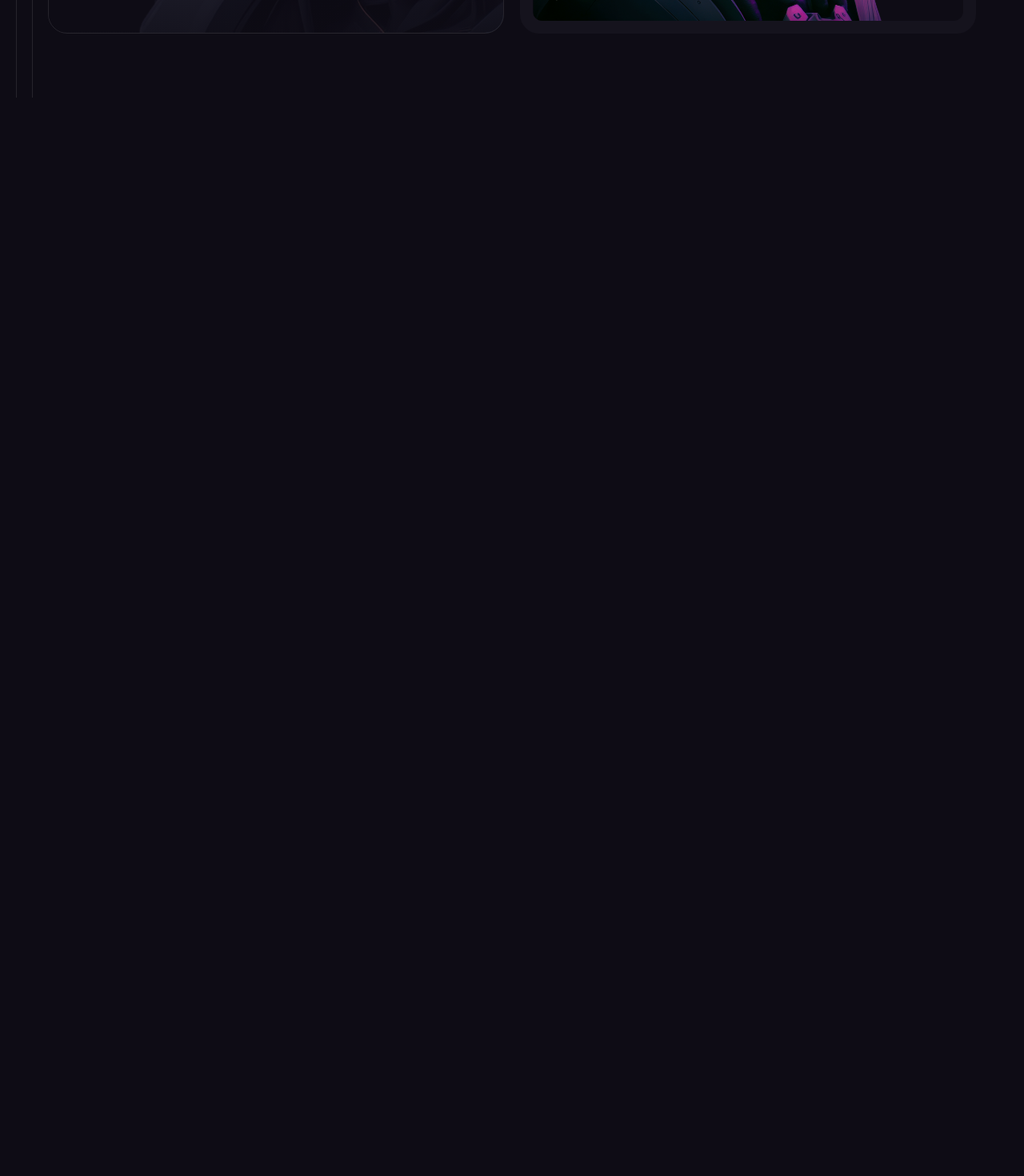
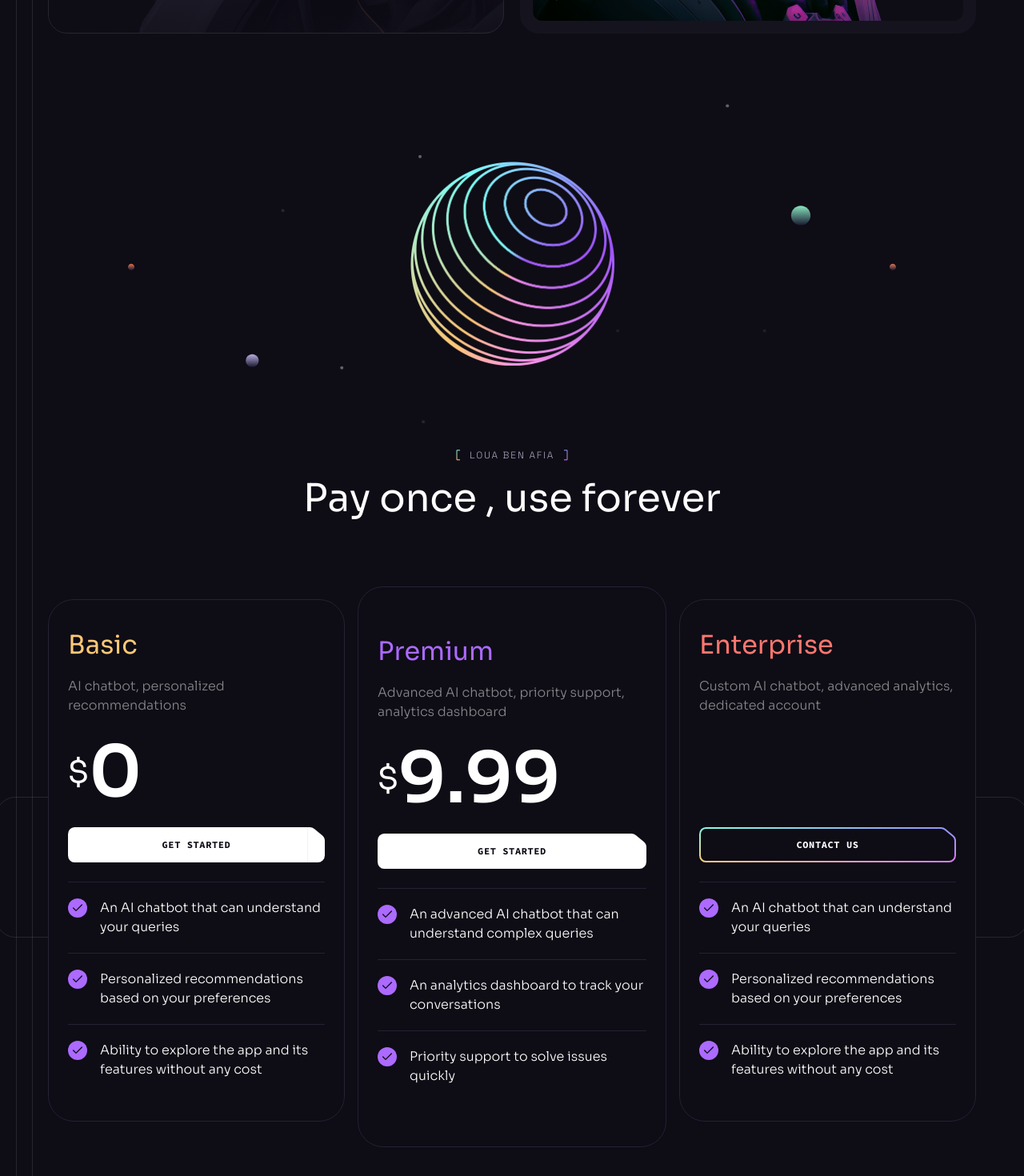
Before and after one commit to Louua/Brainwave_Website, a React (Vite) app: page / in a window 1280 px wide. Shown: the part 5480-6950 px from the top of the page at 80% size. Before the commit the page ends 5602 px from the top, so only its background shows below. Built offline with nearby package versions, Linux system fonts and the light colour scheme.

Commit message:
Pricing Section

```diff
--- a/src/App.jsx
+++ b/src/App.jsx
@@ -4,6 +4,8 @@
 import Benefits from "./components/Benefits";
 import Collaboration from "./components/Collboration";
 import Services from "./components/Services";
+import Pricing from "./components/Pricing";
+
 const App = () => {
   return (
     <>
@@ -13,6 +15,7 @@
         <Benefits />
         <Collaboration />
         <Services />
+        <Pricing />
       </div>
       <ButtonGradient />
     </>
--- /dev/null
+++ b/src/components/Pricing.jsx
@@ -0,0 +1,40 @@
+import Section from "./Section";
+import { smallSphere, stars } from "../assets";
+import Heading from "./Heading";
+import PricingList from "./PricingList";
+import { LeftLine, RightLine } from "./design/Pricing";
+
+const Pricing = () => {
+  return (
+    <Section className="overflow-hidden " id="pricing">
+      <div className="container relative z-2 ">
+        <div className="hidden relative justify-center mb-[6.5rem] lg:flex">
+          <img
+            src={smallSphere}
+            className="relative z-1"
+            width={255}
+            height={255}
+            alt="Sphere"
+          />
+          <div className="absolute top-1/2 left-1/2 w-[60rem] -translate-x-1/2 -translate-y-1/2 pointer-events-none">
+            <img
+              src={stars}
+              className="w-full"
+              width={950}
+              height={400}
+              alt="stars"
+            />
+          </div>
+        </div>
+        <Heading tag="Loua Ben Afia" title="Pay once , use forever" />
+        <div className="relative">
+          <PricingList />
+          <LeftLine />
+          <RightLine />
+        </div>
+      </div>
+    </Section>
+  );
+};
+
+export default Pricing;
--- /dev/null
+++ b/src/components/PricingList.jsx
@@ -0,0 +1,55 @@
+import { check } from "../assets";
+import { pricing } from "../constants";
+import Button from "./Button";
+
+const PricingList = () => {
+  return (
+    <div className="flex gap-[1rem] max-lg:flex-wrap">
+      {pricing.map((item) => (
+        <div
+          key={item.id}
+          className="w-[19rem] max-lg:w-full h-full px-6 bg-n-8 border border-n-6 rounded-[2rem] lg:w-auto even:py-14 odd:py-8 odd:my-4 [&>h4]:first:text-color-2 [&>h4]:even:text-color-1 [&>h4]:last:text-color-3"
+        >
+          <h4 className="h4 mb-4">{item.title}</h4>
+
+          <p className="body-2 min-h-[4rem] mb-3 text-n-1/50">
+            {item.description}
+          </p>
+
+          <div className="flex items-center h-[5.5rem] mb-6">
+            {item.price && (
+              <>
+                <div className="h3">$</div>
+                <div className="text-[5.5rem] leading-none font-bold">
+                  {item.price}
+                </div>
+              </>
+            )}
+          </div>
+
+          <Button
+            className="w-full mb-6"
+            href={item.price ? "/pricing" : "mailto:contact@jsmastery.pro"}
+            white={!!item.price}
+          >
+            {item.price ? "Get started" : "Contact us"}
+          </Button>
+
+          <ul>
+            {item.features.map((feature, index) => (
+              <li
+                key={index}
+                className="flex items-start py-5 border-t border-n-6"
+              >
+                <img src={check} width={24} height={24} alt="Check" />
+                <p className="body-2 ml-4">{feature}</p>
+              </li>
+            ))}
+          </ul>
+        </div>
+      ))}
+    </div>
+  );
+};
+
+export default PricingList;
```
